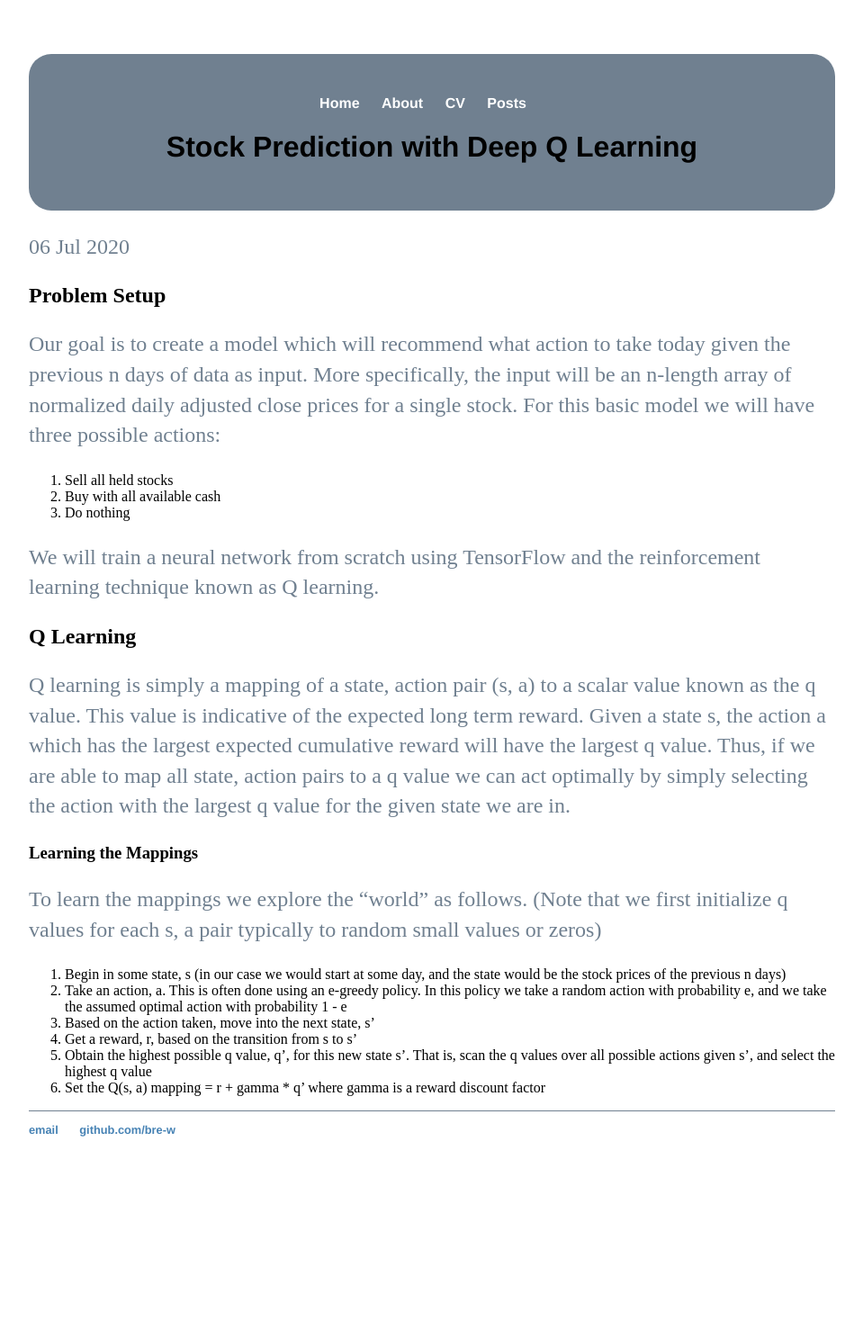
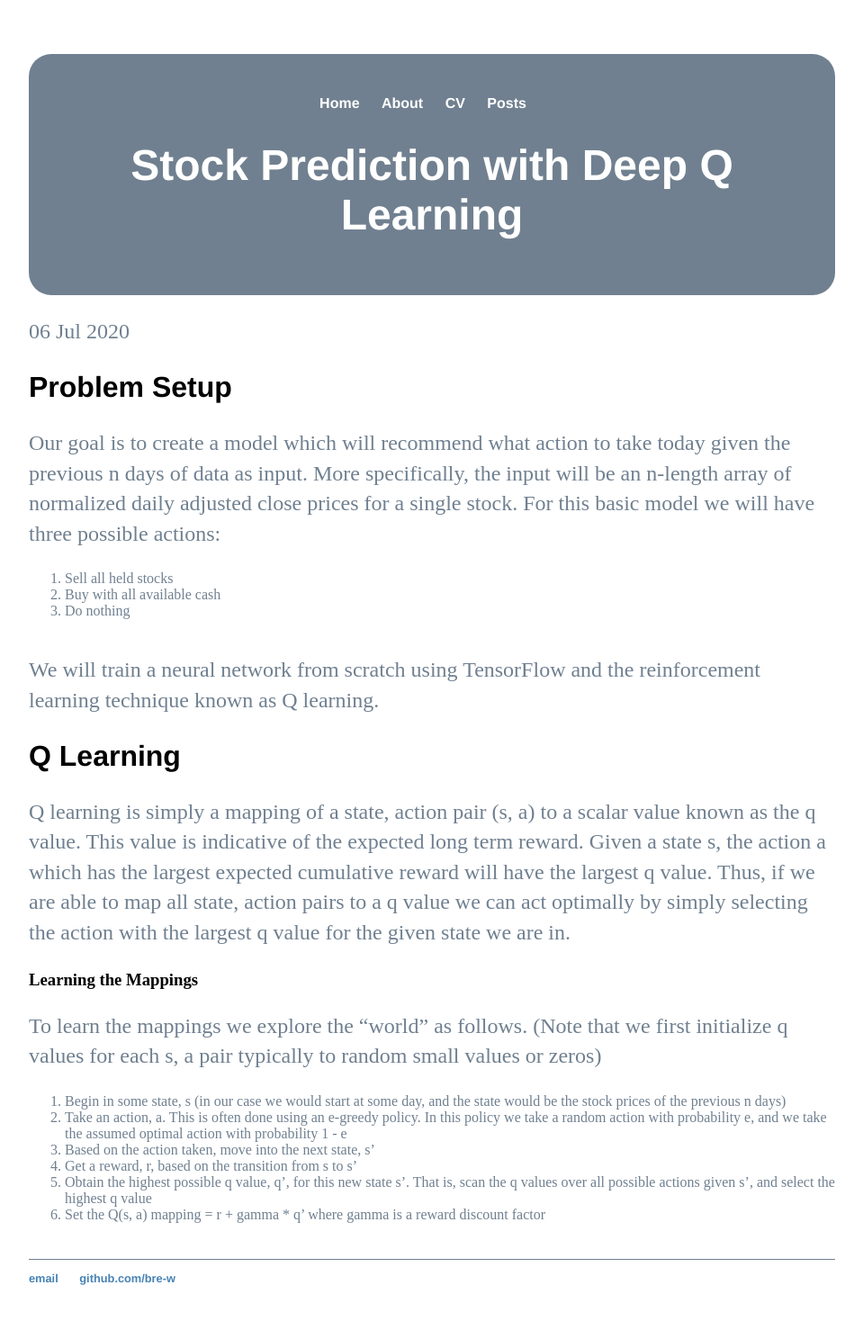
Before and after one commit to bre-w/bre-w.github.io, a Jekyll site: the page built from _posts/2020-07-06-test-post.md, in a window 1280 px wide. Shown: the whole page at 90% size, without its empty margins (160-1119 px from the left). Built offline with Jekyll 4.4.1, drawn with Linux system fonts in a browser that asks for light colours; before the commit the page ends 1323 px from its top, so only the background shows below that.

Commit message:
Update main.css

```diff
--- a/css/main.css
+++ b/css/main.css
@@ -42,7 +42,7 @@ h1 {
     font-size: 3em;
     font-family:'Helvetica', 'Arial', 'Sans-Serif';
 }
-h1 {
+h2 {
     font-size: 2em;
     color: Black;
     font-family:'Helvetica', 'Arial', 'Sans-Serif';
@@ -56,9 +56,9 @@ footer {
     border-top: 1px solid SlateGrey;
     font-size: .8em;
 }
-ol.post {
+ol {
     margin: 20px auto 40px;
-    font-size: 1.5em;
+    font-size: 1em;
     color: SlateGrey;
 }
 ul.posts {
```
